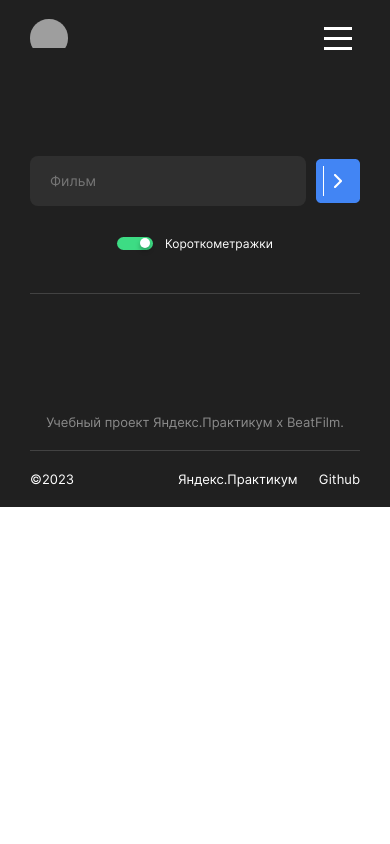
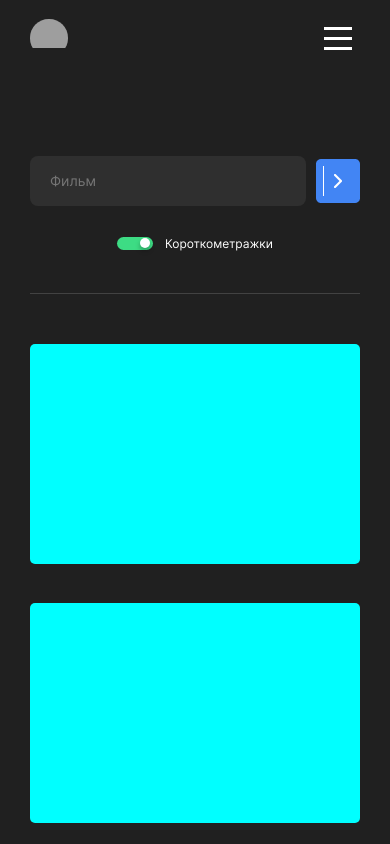
Before and after one commit to Yuliya-Lov/movies-explorer-frontend, a React (Create React App) app: page /movies in a window 390 px wide. Shown: the top 844 px of the page. Built offline with nearby package versions, Linux system fonts and the light colour scheme; grey boxes are pictures that could not be loaded.

Commit message:
feat: grid cards

```diff
--- a/src/components/MoviesCard/MoviesCard.css
+++ b/src/components/MoviesCard/MoviesCard.css
@@ -0,0 +1,19 @@
+.movie {
+  background-color: aqua;
+  width: 100%;
+  aspect-ratio: 1.56/1;
+  border-radius: 5px;
+}
+
+
+@media screen and (max-width: 1050px) {
+  .movie {
+    aspect-ratio: 1.47/1;
+  }
+}
+
+@media screen and (max-width: 1050px) {
+  .movie {
+    aspect-ratio: 1.5/1;
+  }
+}
--- a/src/components/MoviesCard/MoviesCard.js
+++ b/src/components/MoviesCard/MoviesCard.js
@@ -3,9 +3,9 @@ import './MoviesCard.css';
 
 function MoviesCard(props) {
   return (
-    <div>
+    <article className='movie'>
 
-    </div>
+    </article>
   );
 }
 
--- a/src/components/MoviesCardList/MoviesCardList.css
+++ b/src/components/MoviesCardList/MoviesCardList.css
@@ -0,0 +1,25 @@
+.movies-list {
+  margin-top: 80px;
+  display: grid;
+  grid-template-columns: repeat(3, 1fr);
+  grid-template-rows: repeat(auto-fit, auto);
+  grid-auto-rows: auto;
+  grid-column-gap: 30px;
+  grid-row-gap: 60px;
+  justify-content: center;
+}
+
+@media screen and (max-width: 1050px) {
+  .movies-list {
+    grid-template-columns: repeat(2, 1fr);
+    grid-row-gap: 47px;
+  }
+}
+
+@media screen and (max-width: 600px) {
+  .movies-list {
+    margin-top: 50px;
+    grid-template-columns:  1fr;
+    grid-row-gap: 39px;
+  }
+}
--- a/src/components/MoviesCardList/MoviesCardList.js
+++ b/src/components/MoviesCardList/MoviesCardList.js
@@ -4,9 +4,22 @@ import MoviesCard from '../MoviesCard/MoviesCard';
 
 function MoviesCardList(props) {
   return (
-    <div>
+    <section className='movies-list'>
       <MoviesCard />
-    </div>
+      <MoviesCard />
+      <MoviesCard />
+      <MoviesCard />
+      <MoviesCard />
+      <MoviesCard />
+      <MoviesCard />
+      <MoviesCard />
+      <MoviesCard />
+      <MoviesCard />
+      <MoviesCard />
+      <MoviesCard />
+      <MoviesCard />
+      <MoviesCard />
+    </section>
   );
 }
 
--- a/src/components/SearchForm/SearchForm.css
+++ b/src/components/SearchForm/SearchForm.css
@@ -1,5 +1,5 @@
 .seach-form {
-  margin: 80px 0 40px 0;
+  margin: 80px 0 0 0;
   display: flex;
   flex-direction: column;
   align-items: center;
```
